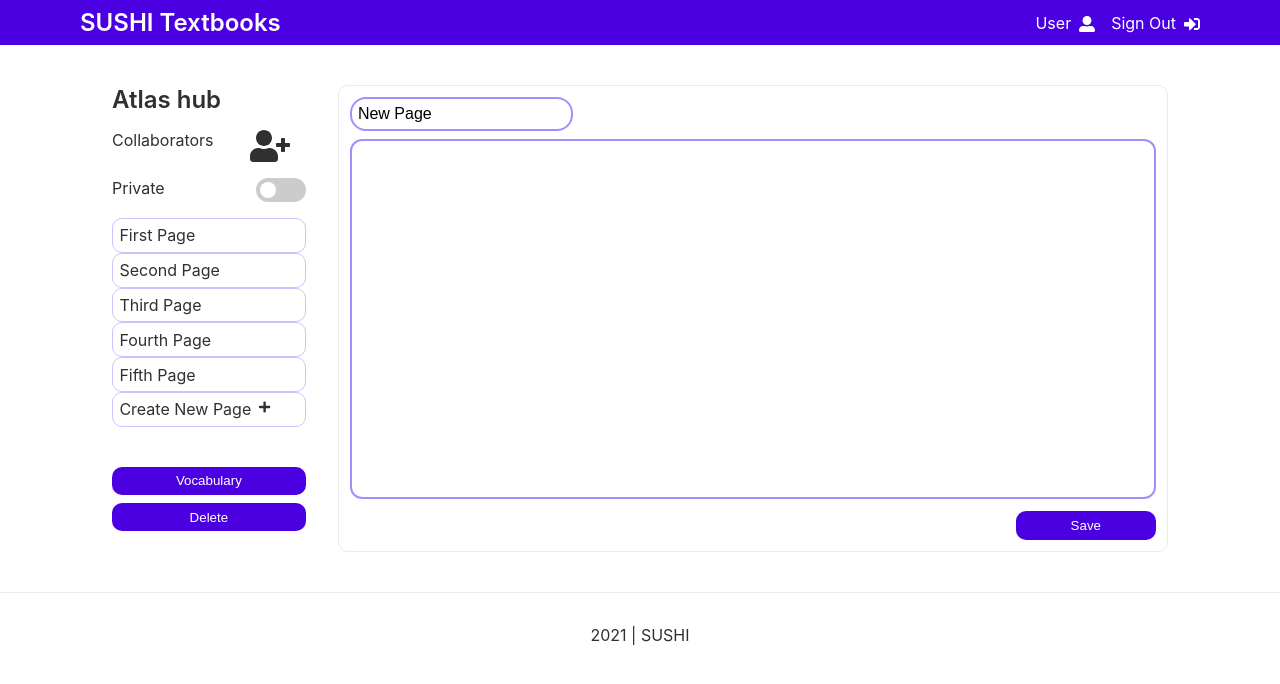
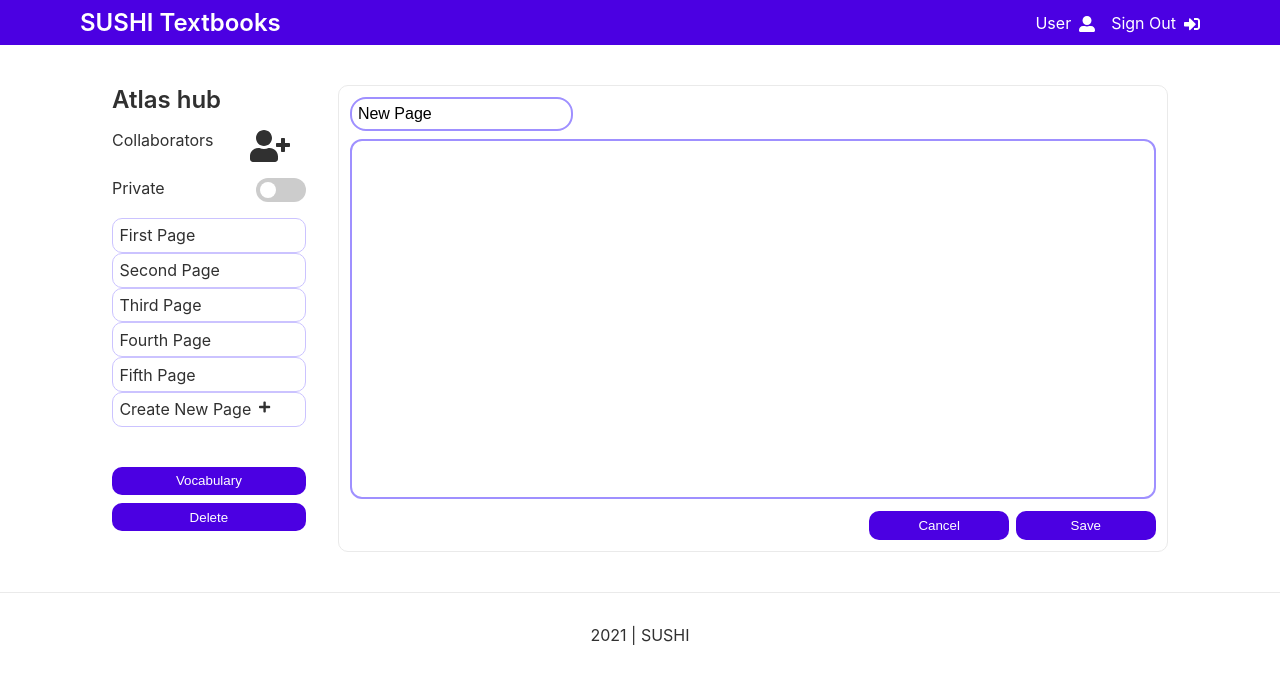
Before and after one commit to hoskra/sushi-next, a Next.js app: page /textbooks/edit/1 in a window 1280 px wide. Both pictures are taken after a click on the item "Create New Page". Shown: the top 684 px of the page. Built offline with nearby package versions, Linux system fonts and the light colour scheme.

Commit message:
feat(textbook-edit): added cancel button to new page

```diff
--- a/pages/textbooks/edit/[id].js
+++ b/pages/textbooks/edit/[id].js
@@ -86,16 +86,29 @@ export default function TextbookEdit() {
             <input type="text" defaultValue="New Page" className={styles.newPage}/>
             <textarea key="1" className="sushi-input" defaultValue="" />
           </>
+
           :
           <>
             <h1 className={styles.title}>{pageName}</h1>
             <textarea key="2" className="sushi-input" defaultValue="Lorem ipsum dolor sit amet, consectetuer adipiscing elit. Nullam rhoncus aliquam metus. Aliquam erat volutpat. Pellentesque ipsum. Pellentesque arcu. Sed elit dui, pellentesque a, faucibus vel, interdum nec, diam. Mauris dolor felis, sagittis at, luctus sed, aliquam non, tellus. Integer malesuada. In laoreet, magna id viverra tincidunt, sem odio bibendum justo, vel imperdiet sapien wisi sed libero. Cum sociis natoque penatibus et magnis dis parturient montes, nascetur ridiculus mus. Curabitur sagittis hendrerit ante. Fusce nibh. Nam sed tellus id magna elementum tincidunt. Fusce suscipit libero eget elit. Donec quis nibh at felis congue commodo. Duis sapien nunc, commodo et, interdum suscipit, sollicitudin et, dolor. Etiam sapien elit, consequat eget, tristique non, venenatis quis, ante. Aliquam erat volutpat. Mauris dolor felis, sagittis at, luctus sed, aliquam non, tellus." />
           </>
+
           }
-
+          {pageName === "New Page" ?
+          <>
+          <div>
+            <Link href={"/textbooks/" + textbook.id} >
+              <button className="sushi-button">Save</button>
+            </Link>
+            <button onClick={() => setpageName("First Page")} className="sushi-button" style={{marginRight:'0.5em'}} >Cancel</button>
+          </div>
+          </>
+          :
           <Link href={"/textbooks/" + textbook.id} >
             <button className="sushi-button">Save</button>
           </Link>
+          }
+
         </div>
       </div>
     </>
```
